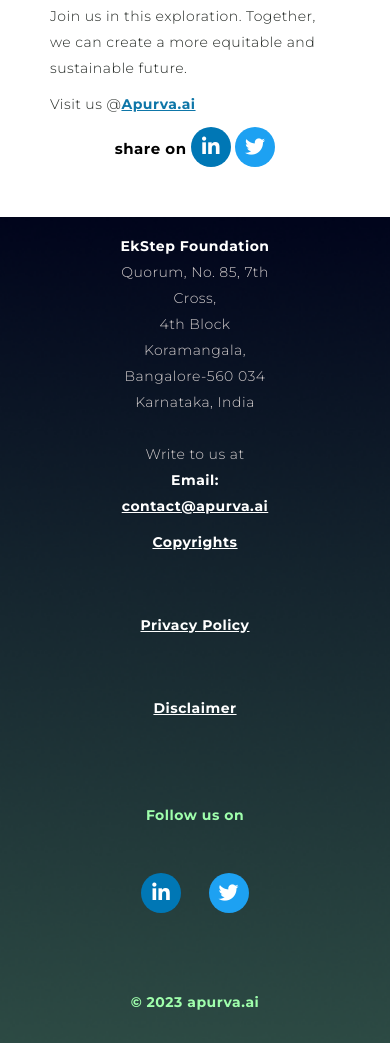
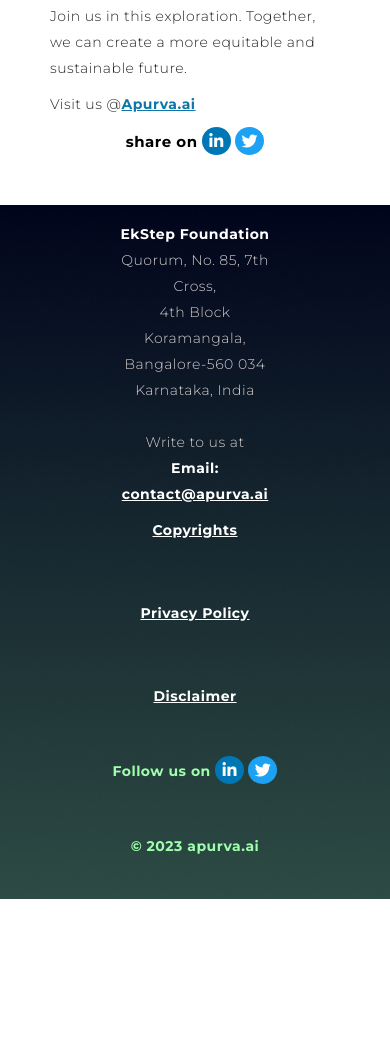
Before and after one commit to dheeraj-nd/dev-apurva, a plain HTML site: page Blog1.html in a window 390 px wide. Shown: the part 3509-4552 px from the top of the page. After the commit the page ends 4408 px from the top, so only its background shows below. Drawn offline with Linux system fonts and the light colour scheme.

Commit message:
aboutus&fottericon

```diff
--- a/source/css/apurva.css
+++ b/source/css/apurva.css
@@ -1259,7 +1259,9 @@
 .responsible p {
   color: #000000;
 }
-
+#about .container-fluid {
+  margin-left: 30px;
+}
 .founding {
   background-color: white;
   margin-left: 30px;
--- a/source/css/fotter.css
+++ b/source/css/fotter.css
@@ -76,6 +76,16 @@
   font-size: 20px;
   background-color: #0077B5;
 }
+/* Increase the size and adjust the position of the LinkedIn and Twitter icons */
+.footer-icons .linkedin-icon,
+.footer-icons .twitter-icon {
+  width: 71px;
+  height: 70px;
+  top: 2170px; /* Adjust the top position as needed */
+  left: 663px; /* Adjust the left position as needed */
+  font-size: 32px; /* Increase the font size as needed */
+}
+
 
 .app-promotion ul {
   list-style: none;
@@ -142,6 +152,16 @@
     font-size: 14px; /* Adjust the font size as needed for smaller screens */
   }
 
+  .footer-icons .linkedin-icon,
+  .footer-icons .twitter-icon {
+    width: 29px;
+    height: 28px;
+    top: 2885px; /* Adjust the top position as needed */
+    left: 187px; /* Adjust the left position as needed */
+    font-size: 16px; /* Adjust the font size as needed */
+  }
+
+
 }
 @media (max-width:575px) {
   .address-container {
--- a/source/js/footer.js
+++ b/source/js/footer.js
@@ -108,30 +108,21 @@
 
       </div>
     </div>
-   <br>
-   <br>
     <div class="row">
       <div class="col-lg-12 col-md-12 text-center">
-        <p class="green">Follow us on</p>
         <ul class="footer-icons">
-          <li>
-            <a href="https://www.linkedin.com/company/apurva-ai/" target="_blank"
-              class="social-icon-container linkedin-icon">
-              <i class="fab fa-linkedin-in"></i>
+            <strong class="green">Follow us on</strong> <a href="https://www.linkedin.com/company/apurva-ai/" target="_blank"
+                class="social-icon-container linkedin-icon">
+                <i class="fab fa-linkedin-in"></i>
             </a>
-          </li>
-          <li>
             <a href="https://twitter.com/apurva_ai" target="_blank" class="social-icon-container twitter-icon">
-              <i class="fab fa-twitter"></i>
+                <i class="fab fa-twitter"></i>
             </a>
-          </li>
         </ul>
       </div>
       <!-- Copyright -->
       <div class="col-lg-12 col-md-12 text-center">
         <!-- Copyrights -->
-        <br>
-        <br>
         <p class="green">&copy; 2023 apurva.ai</p>
 
         <!-- Copyrights -->
```
